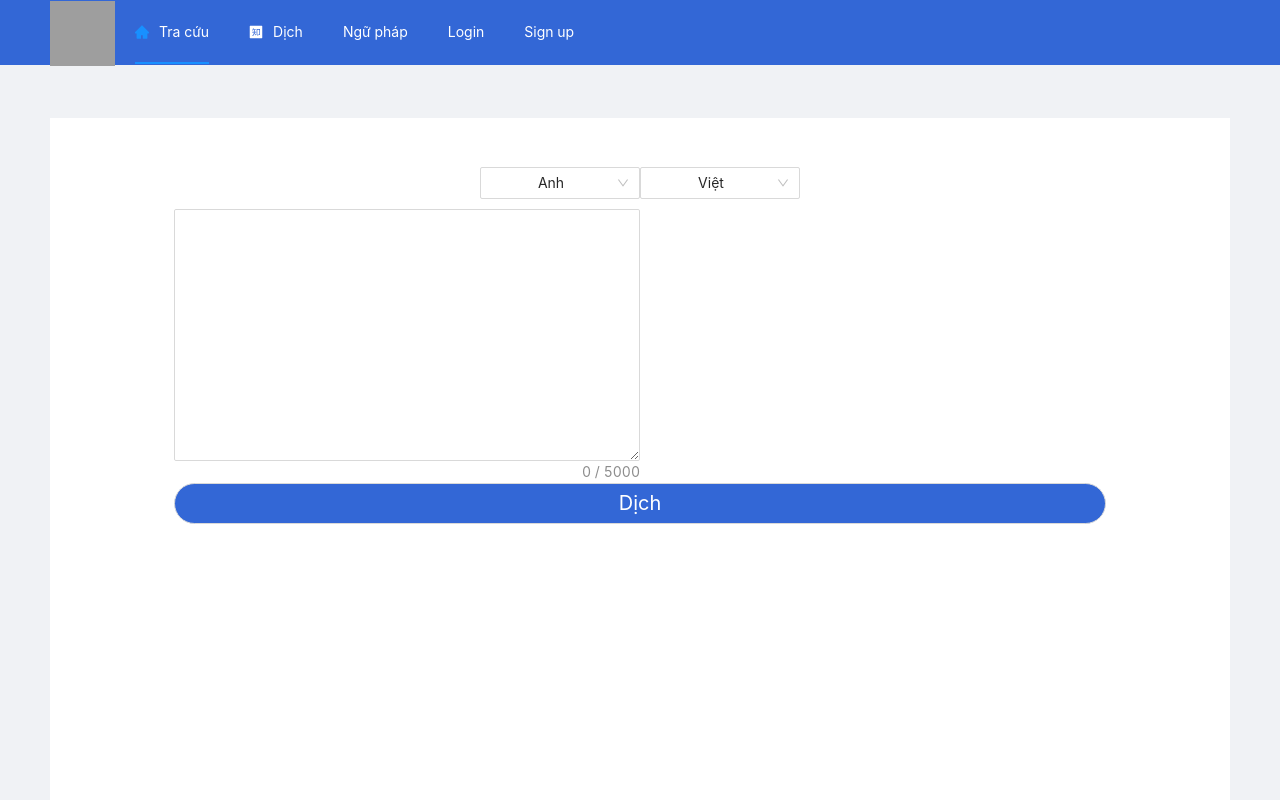
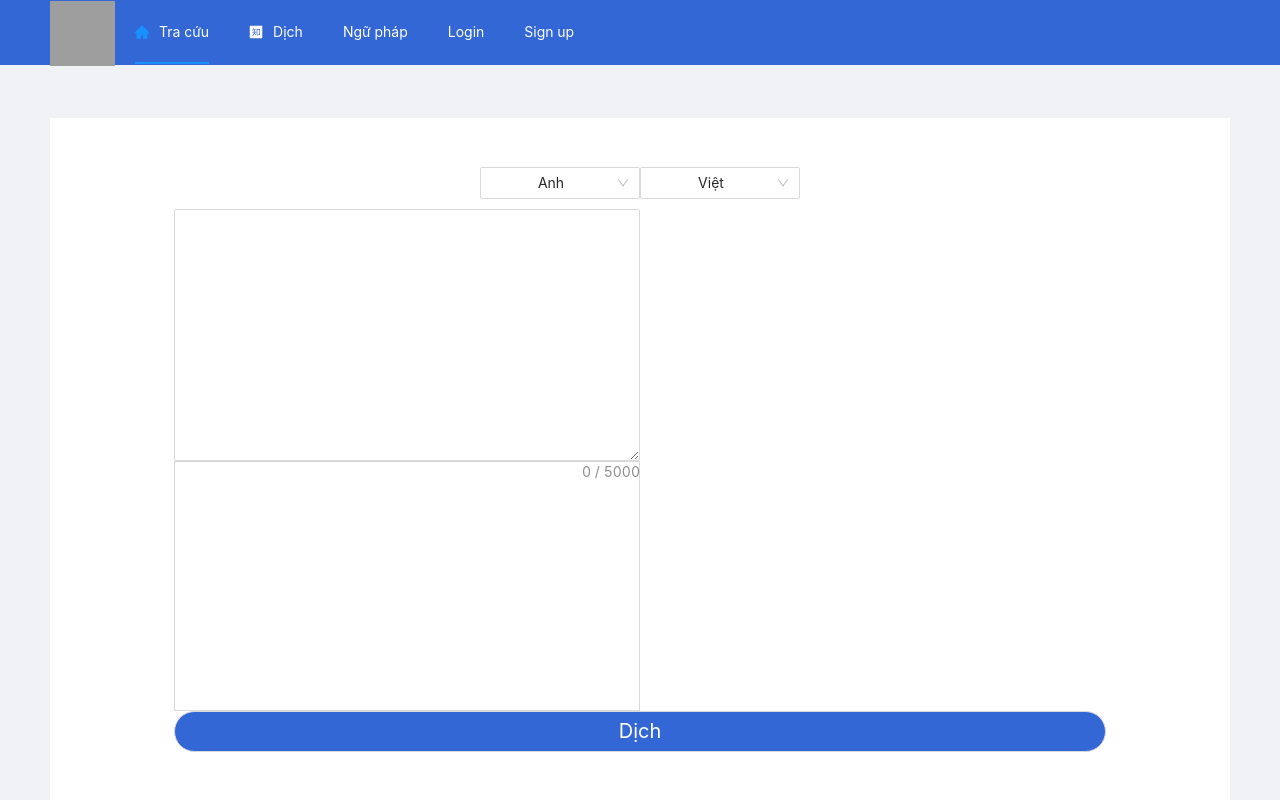
Before and after one commit to tranhoanglonghai2k/Project-Web-Frontend, a React (Create React App) app in the folder frontend/: page /translate in a window 1280 px wide. Shown: the top 800 px of the page. Built offline with nearby package versions, Linux system fonts and the light colour scheme; grey boxes are pictures that could not be loaded.

Commit message:
css Translate page

```diff
--- a/frontend/src/components/SelectLanguage/SelectLanguage.css
+++ b/frontend/src/components/SelectLanguage/SelectLanguage.css
@@ -11,11 +11,6 @@
   margin-left: 100px;
   margin-right: 100px;
 }
-
-/* .mglr-506 {
-  margin-left: 506px;
-  margin-right: 506px;
-} */
 
 textarea.ant-input {
   min-height: 250px !important;
@@ -40,3 +35,10 @@ textarea.ant-input {
 .textarea {
   max-width: 50%;
 }
+
+.output-translate {
+  /* display: inline-block; */
+  max-width: 50%;
+  min-height: 250px !important;
+  border: 1px solid #d9d9d9;
+}
--- a/frontend/src/components/SelectLanguage/SelectLanguage.js
+++ b/frontend/src/components/SelectLanguage/SelectLanguage.js
@@ -66,8 +66,7 @@ export const SelectLanguage = () => {
               <Option value="Anh">Anh</Option>
             </Select>
           </div>
-          <div className="container-translate">
-            <div className="mgt-10">
+          <div className="container-translate mgt-10">
             <TextArea
               rows={4}
               showCount
@@ -77,7 +76,6 @@ export const SelectLanguage = () => {
               onChange={handleChangeinput}
               className="textarea"
             />
-            </div>
             <div className="output-translate">{output}</div>
           </div>
           <Input
```
Lines whose indentation alone changed are shown as unchanged.
